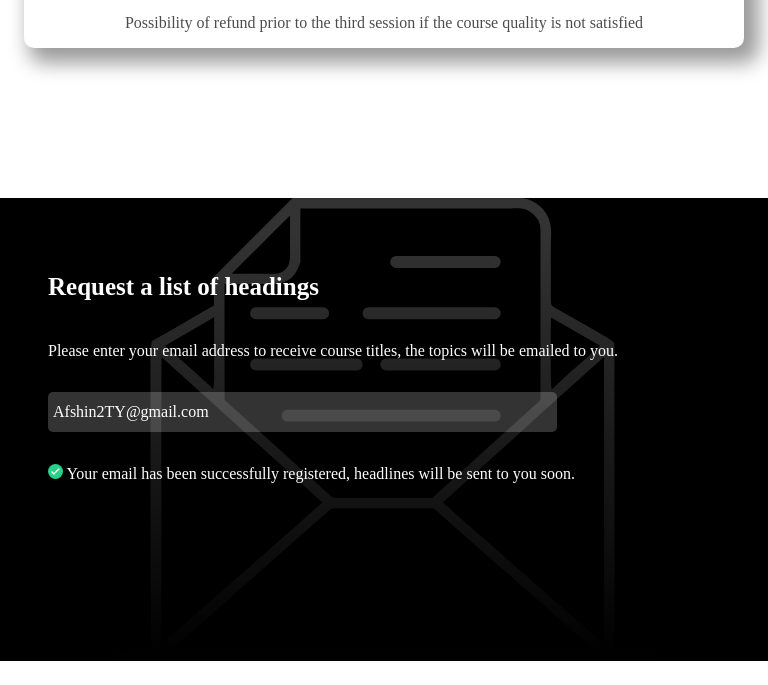
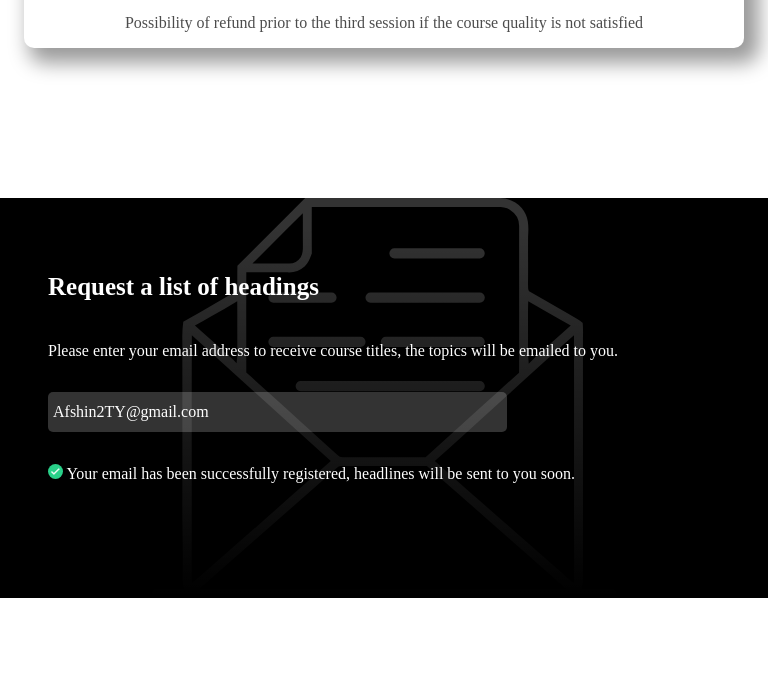
Before and after one commit to timkwali/Product-Factory-Landing-Page, a plain HTML site: page index.html in a window 768 px wide. Shown: the part 6721-7406 px from the top of the page. Drawn offline with Linux system fonts and the light colour scheme.

Commit message:
add responsiveness to subscription section

```diff
--- a/product.css
+++ b/product.css
@@ -25,7 +25,7 @@ body {
 }
 @media(min-width: 575px) {
     .grid {
-        max-width: 545px;
+        max-width: 650px;
     }
 }
 @media(min-width: 768px) {
@@ -733,7 +733,7 @@ body {
     display: flex;
     align-items: center;
     justify-content: center;
-    background-color: rgba(255, 255, 255, 0.6);
+    /* background-color: rgba(255, 255, 255, 0.6); */
 }
 .faq-header p {
     position: absolute;
@@ -911,19 +911,28 @@ body {
     margin-right: 120px;
 }
 @media(max-width: 768px) {
+    .subscription {
+        height: 400px;
+        transform: translateY(-150px);
+    }
     .big-envelope {
-        width: 70%;
-        display: flex;
-        justify-content: center;
+        width: 100%;
+        max-height: 400px;
+        display: block;
         margin: auto;
     }
     .small-envelope {
         display: none;
     }
+    .request {
+        align-items: flex-start;
+        justify-content: flex-start;
+        width: 100%;
+    }
     .form {
-        width: 100%;
+        width: 90%;
         display: flex;
-        flex-direction: column;
+        flex-wrap: wrap;
     }
 }
 
```
Also changed, not shown: index.html (+6 -1 lines).
